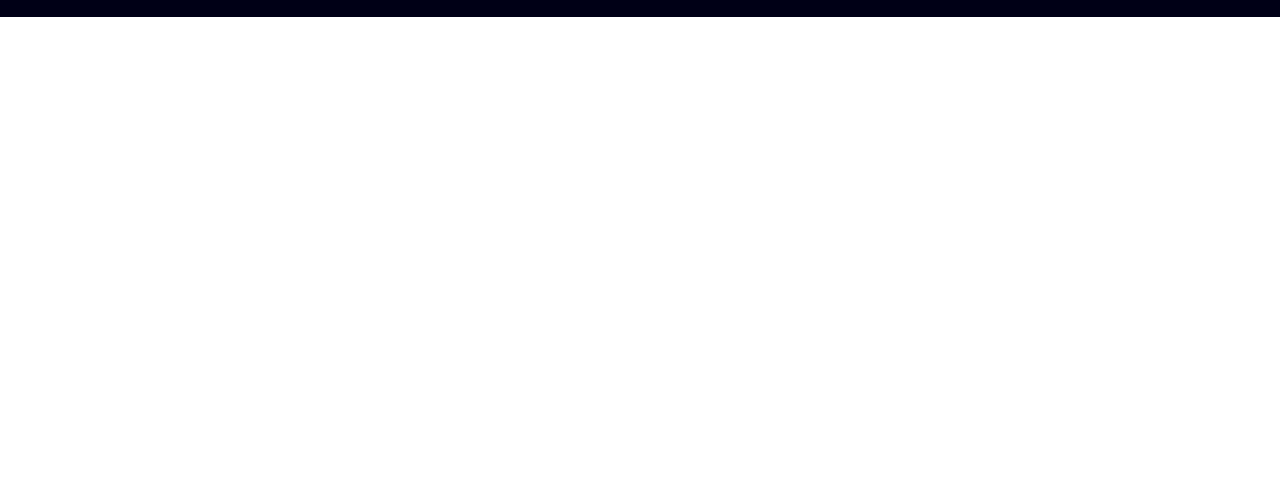
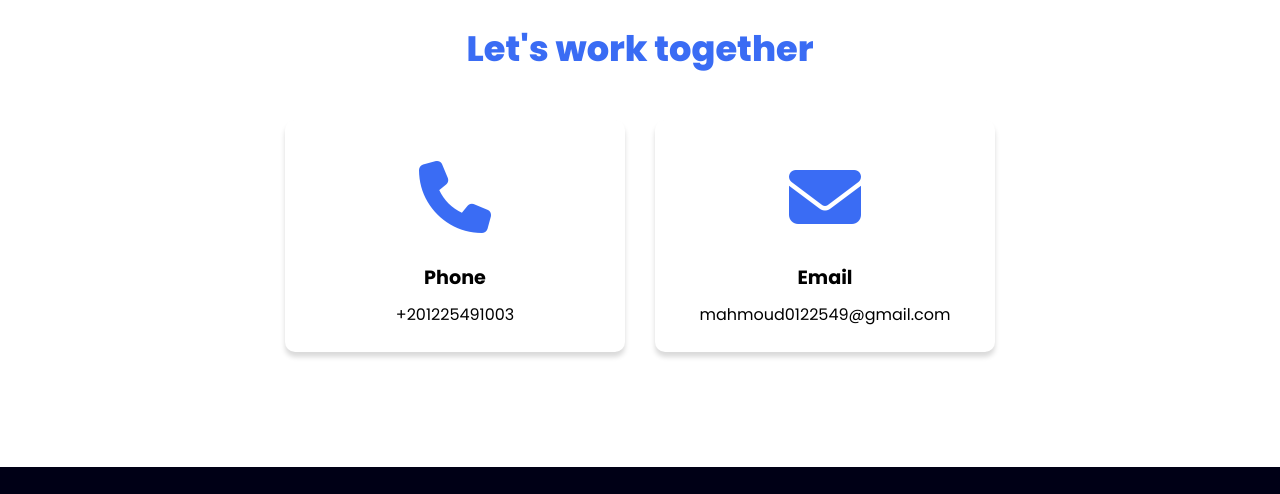
Before and after one commit to MahmoudKhalid22/Portfolio, a plain HTML site: page index.html in a window 1280 px wide. Shown: the part 3039-3533 px from the top of the page. Before the commit the page ends 3056 px from the top, so only its background shows below. Drawn offline with Linux system fonts and the light colour scheme.

Commit message:
second commit

```diff
--- a/index.html
+++ b/index.html
@@ -166,10 +166,33 @@
       </div>
 
     </section>
+    <section class="cards contact" id="contact">
+        <h2 class="title">Let's work together</h2>
+        <div class="content">
+            <div class="card">
+                <div class="icon">
+                    <i class="fas fa-phone"></i>
+                </div>
+                <div class="info">
+                    <h3>Phone</h3>
+                    <p>+201225491003</p>
+                </div>
+            </div>
+            <div class="card">
+                <div class="icon">
+                    <i class="fas fa-envelope"></i>
+                </div>
+                <div class="info">
+                    <h3>Email</h3>
+                    <p>mahmoud0122549@gmail.com</p>
+                </div>
+            </div>
+        </div>
+    </section>
 
 
 
-     <footer class="footer" id="contact">
+     <footer class="footer">
         <p class="footer-title">Copyrights @ <span>Mahmoud Khalid</span></p>
         <div class="social-icons">
            <a href="https://www.linkedin.com/in/mahmoud-khalid-abusamra/" target="_blank"><i class="fab fa-linkedin"></i></a>
--- a/style.css
+++ b/style.css
@@ -195,6 +195,9 @@ section {
 .more-details:hover {
   color: #601cfc;
 }
+/* *************** */
+/* CONTACT */
+/* *************** */
 .contact .icon {
   font-size: 4.5em;
 }
@@ -204,7 +207,7 @@ section {
 }
 
 .contact .info p {
-  font-size: 1.5em;
+  font-size: 1em;
 }
 /* ******************* */
 /* FOOTER */
@@ -337,4 +340,7 @@ section {
     font-size: 1.3em;
     font-weight: 500;
   }
+  .contact .info p {
+    font-size: 0.6em;
+  }
 }
```
